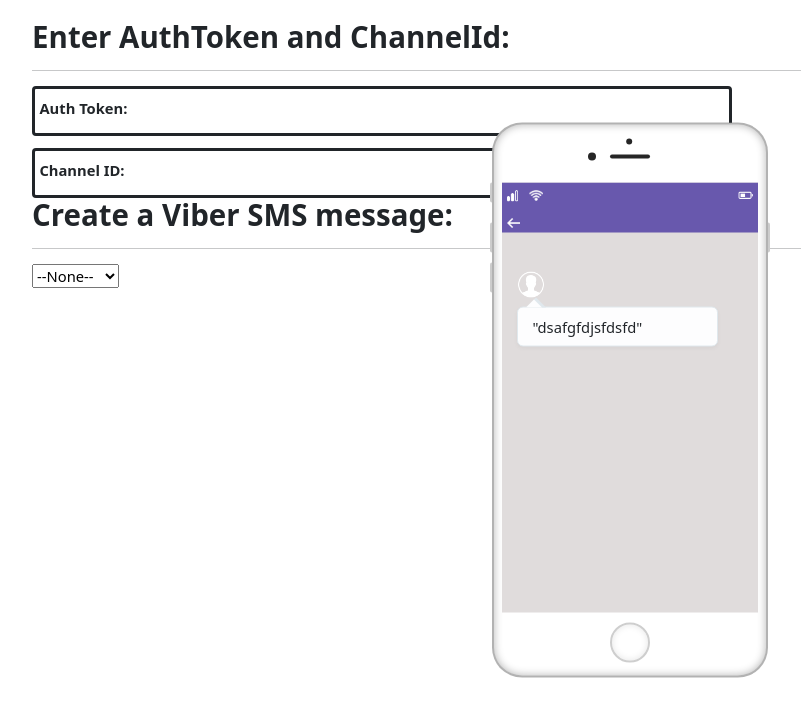
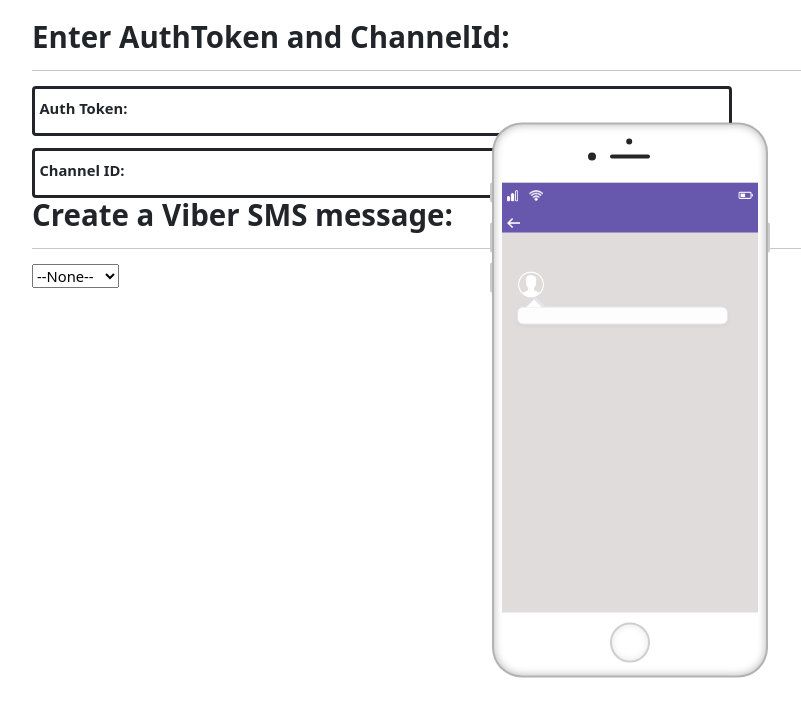
Before and after one commit to impetiue/SFMC-Viber, a website: page Viber-Custom-Activity/public/index.html in a window 1280 px wide. Shown: the whole page, without its empty margins (10-811 px from the left). Drawn offline with nearby package versions, Linux system fonts and the light colour scheme.

Commit message:
Update index.html

```diff
--- a/Viber-Custom-Activity/public/index.html
+++ b/Viber-Custom-Activity/public/index.html
@@ -483,8 +483,8 @@
       <div class='quote'>
         <img src="images/male.png" alt="wifi" width="28" height="28" style="margin-top: 10%;">
         <div class='speech-bubble top' >
-          <blockquote id="sp" style="width: 170px; word-wrap: break-word;">
-            "dsafgfdjsfdsfd"
+          <blockquote id="sp" style="width: 180px; word-wrap: break-word;">
+
           </blockquote>
         </div>
       </div>
```
